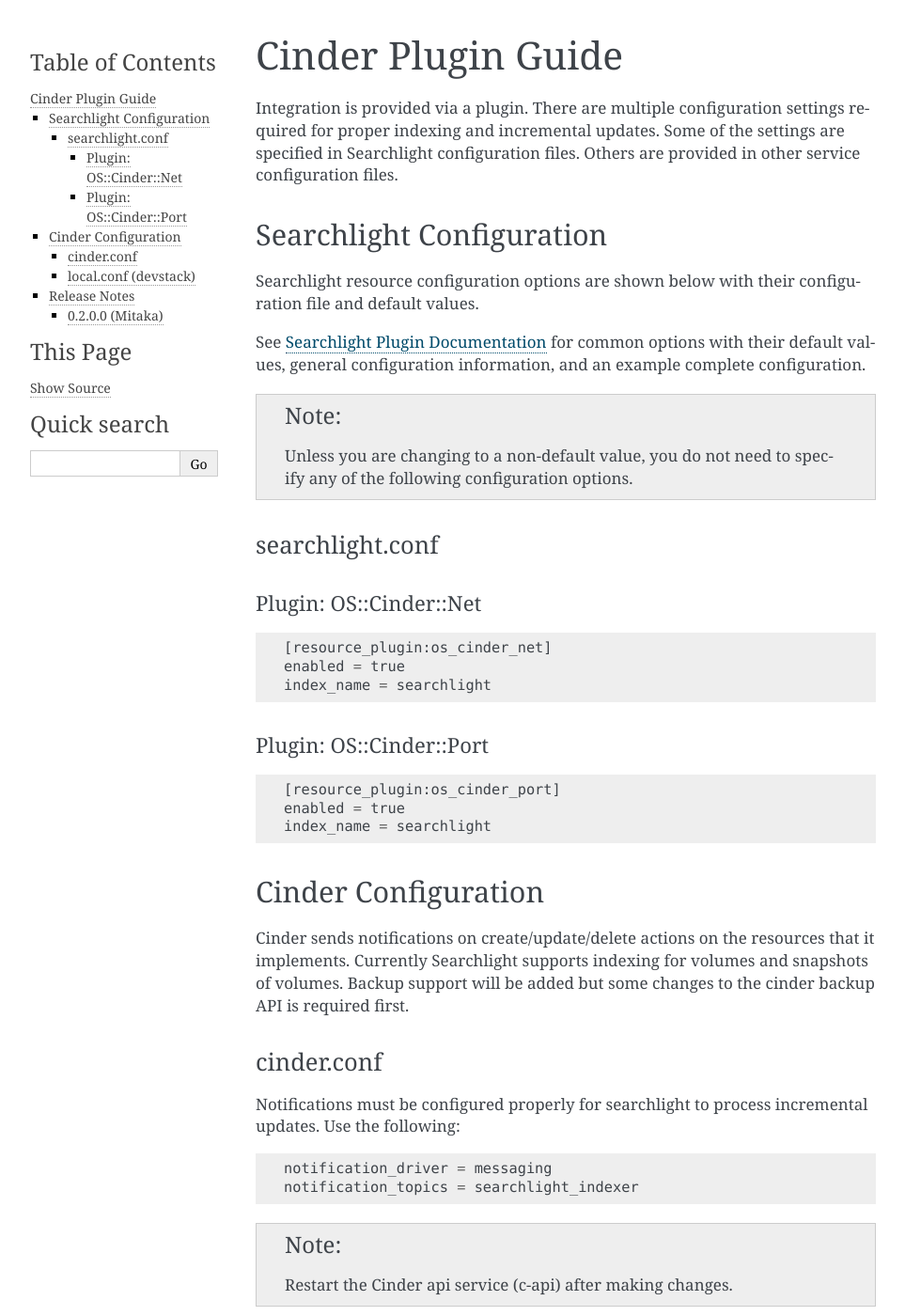
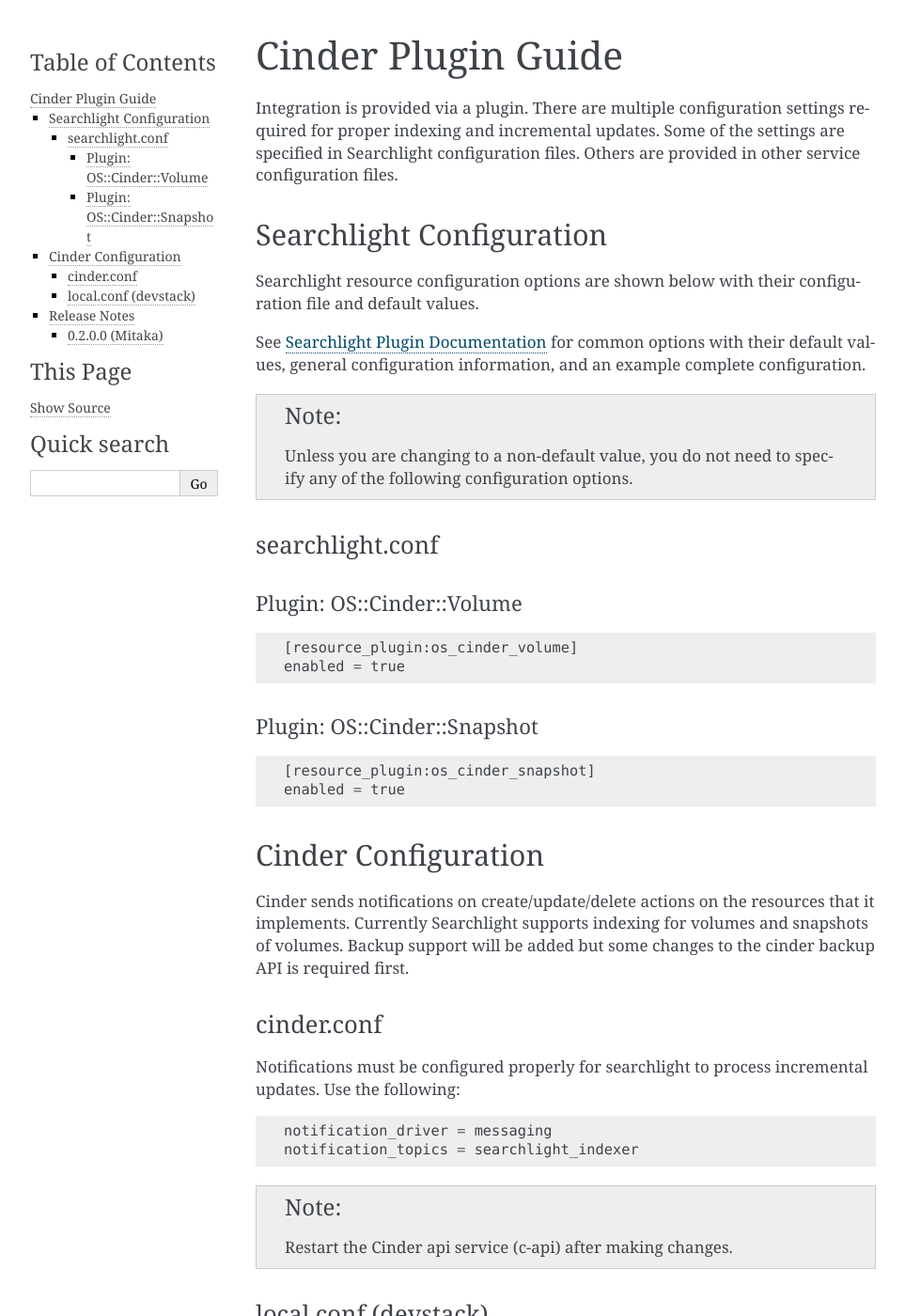
Before and after one commit to openstack-archive/searchlight, a Sphinx documentation site: the page built from doc/source/plugins/cinder.rst, in a window 1280 px wide and 1400 px high. Shown: the whole window at 94% size, without its empty margins (148-1111 px from the left). Built offline with Sphinx 7.4.7, drawn with Linux system fonts in a browser that asks for light colours; the version number could not be read and is left out.

Commit message:
Correct cinder configuration examples
Several cinder configuration examples are missing or incorrect.
This corrects them.

Change-Id: Ifd043507214a99d6f785dc8d4e24fef0e314fd18
Partiall-Implements-blueprint: cinder-plugin

```diff
--- a/doc/source/plugins/cinder.rst
+++ b/doc/source/plugins/cinder.rst
@@ -13,9 +13,9 @@
     License for the specific language governing permissions and limitations
     under the License.
 
-********************
+*******************
 Cinder Plugin Guide
-********************
+*******************
 
 Integration is provided via a plugin. There are multiple configuration
 settings required for proper indexing and incremental updates. Some of the
@@ -39,24 +39,22 @@
 searchlight.conf
 ----------------
 
-Plugin: OS::Cinder::Net
-^^^^^^^^^^^^^^^^^^^^^^^^
+Plugin: OS::Cinder::Volume
+^^^^^^^^^^^^^^^^^^^^^^^^^^
 ::
 
-    [resource_plugin:os_cinder_net]
+    [resource_plugin:os_cinder_volume]
     enabled = true
-    index_name = searchlight
 
-Plugin: OS::Cinder::Port
-^^^^^^^^^^^^^^^^^^^^^^^^^
+Plugin: OS::Cinder::Snapshot
+^^^^^^^^^^^^^^^^^^^^^^^^^^^^
 ::
 
-    [resource_plugin:os_cinder_port]
+    [resource_plugin:os_cinder_snapshot]
     enabled = true
-    index_name = searchlight
 
 Cinder Configuration
-=====================
+====================
 
 Cinder sends notifications on create/update/delete actions on the
 resources that it implements. Currently Searchlight supports indexing
@@ -64,7 +62,7 @@
 some changes to the cinder backup API is required first.
 
 cinder.conf
-------------
+-----------
 
 Notifications must be configured properly for searchlight to process
 incremental updates. Use the following::
@@ -91,12 +89,12 @@
 =============
 
 0.2.0.0 (Mitaka)
------------------
+----------------
 
 The following fields are exposed to adminstrators only for cinder volumes:
  * os-vol-mig-status-attr:*
  * os-vol-host-attr:*
- *  migration
+ * migration
 
 Additional properties can be similarly protected with the `admin_only_fields`
 under each plugin's configuration section. Glob-like patterns are supported.
```
Also changed, not shown: doc/source/plugins.rst (+6 -3 lines), 1 other file.
